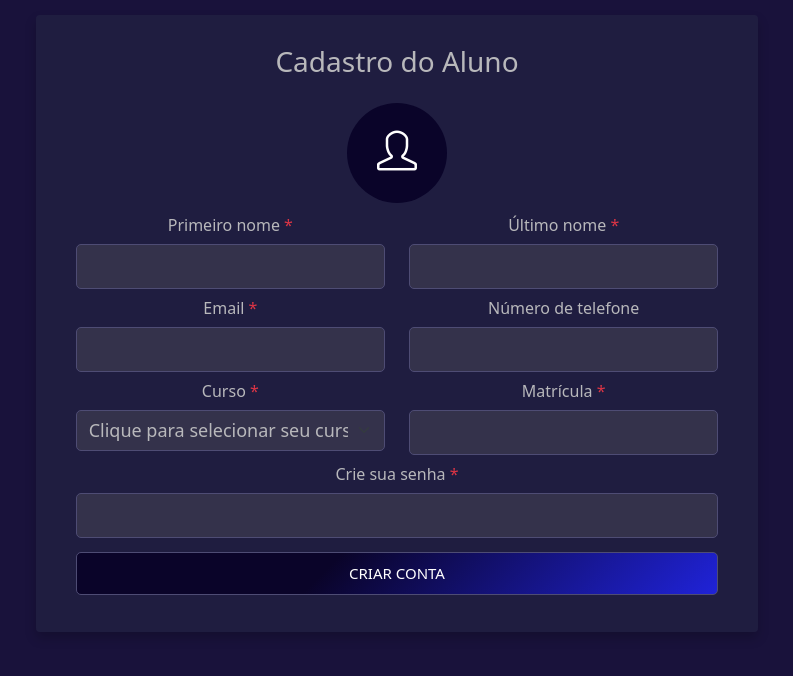
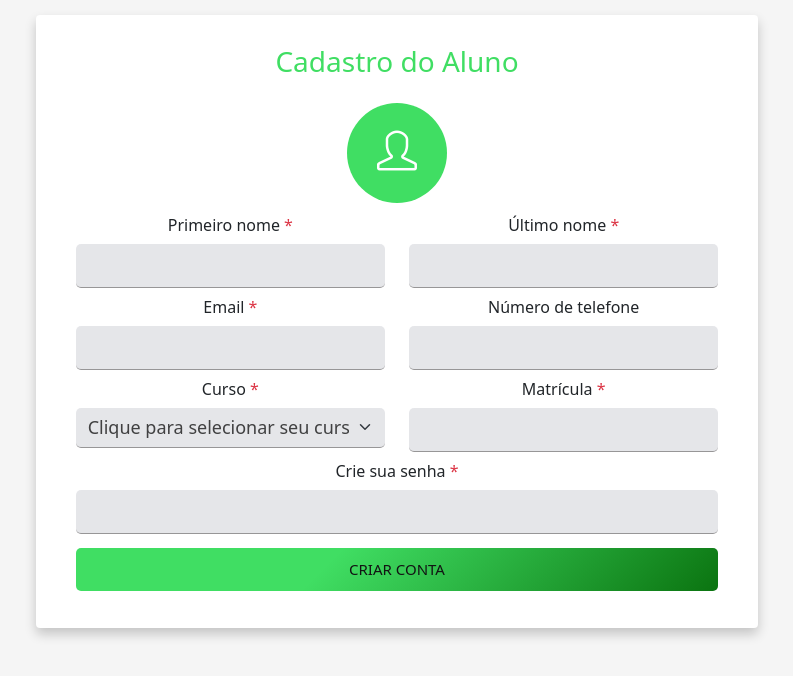
Before and after one commit to DrikaRamos9/IFPA_Project.github.io, a plain HTML site: page TelaCadastro.html in a window 1280 px wide. Shown: the whole page, without its empty margins (243-1036 px from the left). Drawn offline with nearby package versions, Linux system fonts and the light colour scheme.

Commit message:
Alteração css

```diff
--- a/TelaCadastro.html
+++ b/TelaCadastro.html
@@ -63,7 +63,7 @@
               <!-- Botão -->
               <div class="row justify-content">
                 <div class="form-group col-sm-12 flex-column d-flex">
-                  <button onclick="cadastrar()" type="submit" class="btn-block" id="ToastBtn">Criar conta</button>
+                  <button onclick="cadastrar()" type="submit" class="btn btn-block btn-primary" id="ToastBtn">Criar conta</button>
                 </div>
               </div>
 
--- a/scripts/scriptCadastroAluno.js
+++ b/scripts/scriptCadastroAluno.js
@@ -23,7 +23,7 @@ fname.addEventListener('keyup', () => {
         labelfname.innerHTML = 'Primeiro Nome - Insira no mínimo 3 letras'
         validfname = false
     } else {
-        labelfname.setAttribute('style', 'color: #b8b8bb')
+        labelfname.setAttribute('style', 'color: blue')
         labelfname.innerHTML = 'Primeiro Nome *'
         validfname = true
     }
@@ -36,7 +36,7 @@ matricula.addEventListener('keyup', () => {
         labelmatricula.innerHTML = 'Matrícula - Insira no mínimo 11 caracteres'
         validmatricula = false
     } else {
-        labelmatricula.setAttribute('style', 'color: #b8b8bb')
+        labelmatricula.setAttribute('style', 'color: blue')
         labelmatricula.innerHTML = 'Matrícula *'
         validmatricula = true
     }
@@ -49,7 +49,7 @@ password.addEventListener('keyup', () => {
         labelpassword.innerHTML = 'Crie sua senha - Insira no mínimo 6 caracteres'
         validpassword = false
     } else {
-        labelpassword.setAttribute('style', 'color: #b8b8bb')
+        labelpassword.setAttribute('style', 'color: blue')
         labelpassword.innerHTML = 'Crie sua senha *'
         validpassword = true
     }
@@ -62,10 +62,11 @@ function showToast(toastId) {
     toast.show();
 }
 
+// Previne o comportamento padrão do formulário
+event.preventDefault()
 // Função de Cadastrar usuário
 function cadastrar(){
-    // Previne o comportamento padrão do formulário
-    event.preventDefault()
+
 
     if(validfname && validmatricula && validpassword){
         let listaUser = JSON.parse(localStorage.getItem('listaUser') || '[]') //criando um vetor para armazenar os dados do cadastro - localStorage do navegador
--- a/styles/styleTelaCadastro.css
+++ b/styles/styleTelaCadastro.css
@@ -1,6 +1,6 @@
 body {
     overflow-x: hidden;
-    background-color: #19123B;
+    background-color: #f5f5f5;
 }
 
 .container-fluid{
@@ -9,11 +9,14 @@ body {
 
 /* Card */
 .card {
-    background: #212042d2;
-    color: #b8b8bb;
+    background: #ffffff;
     padding: 30px 40px;
     border: none !important;
     box-shadow: 0 6px 12px 0 rgba(0, 0, 0, 0.2);
+}
+
+h3{
+    color: #40de63;
 }
 
 /* Form e Inputs */
@@ -27,20 +30,22 @@ button {
     padding: 8px 15px;
     border-radius: 5px !important;
     margin: 7px 0px;
-    box-sizing: border-box;
-    border: 1px solid #4e4c74;
+    border: none;
     font-size: 18px !important;
     font-weight: 300;
 }
 
 input{
-    background: #38374dd8;
+    background: #dfe1e4d0;
+    color:#141414;
+    border-bottom: 1px solid #4945457e;
 }
 
 .form-select{
-    background-color: #38374dd8; /* A seta aparece apenas com fundo claro*/
-    color: #b8b8bb;
-    border: 1px solid #4e4c74;
+    background-color: #dfe1e4d0; /* A seta aparece apenas com fundo claro*/
+    color:#141414c9;
+    border: none;
+    border-bottom: 1px solid #4945457e;
 }
 
 input:focus,
@@ -48,38 +53,38 @@ select:focus {
     -moz-box-shadow: none !important;
     -webkit-box-shadow: none !important;
     box-shadow: none !important;
-    border: 1px solid #486f7e;
-    background: #36335fd8;
+    border: 0.3px solid #289eec9d;
+    background: #8382ad7e;
     outline-width: 0;
     font-weight: 400;
 }
 
 /* Botão Cadastrar */
-.btn-block {
+.btn-primary {
+    border: none;
     text-transform: uppercase;
     font-size: 15px !important;
     font-weight: 400;
     height: 43px;
     cursor: pointer;
-    color: #fff;
-    background: linear-gradient(135deg, rgb(10, 4, 41) 39%,rgb(32, 35, 219) 101%);
+    background: linear-gradient(135deg,#40de63 39%,rgb(10, 114, 15) 101%);
+    color: #121313;
 }
 
-.btn-block:hover {
-    color: #031a83;
+.btn-primary:focus {
+    box-shadow: none;
+    border: none;
 }
 
-button:focus {
-    -moz-box-shadow: none !important;
-    -webkit-box-shadow: none !important;
-    box-shadow: none !important;
-    outline-width: 0
+.btn-primary:hover {
+    background: linear-gradient(135deg, rgb(11, 177, 47) 39%,rgba(123, 207, 123, 0.788) 101%);
+    color: #121313;
 }
 
 /* Icone Usuário */
 .form-icon{
 	text-align: center;
-    background-color: rgb(10, 4, 41);
+    background-color: #40de63;
     border-radius: 50%;
     font-size: 40px;
     color: white;
--- a/styles/styleTelaLogin.css
+++ b/styles/styleTelaLogin.css
@@ -106,6 +106,7 @@ p {
 
 .btn-primary {
     background: linear-gradient(135deg, rgb(11, 177, 47) 39%,rgb(123, 207, 123) 101%);
+    color: #121313;
     border: none;
     border-radius: 50px;
 }
@@ -116,7 +117,7 @@ p {
 }
 
 .btn-primary:hover {
-    background: linear-gradient(135deg, rgb(11, 177, 47) 39%,rgba(123, 207, 123, 0.788) 101%);
+    background: linear-gradient(135deg,#40de63 39%,rgb(10, 114, 15) 101%);
     color: #121313;
 }
 
```
